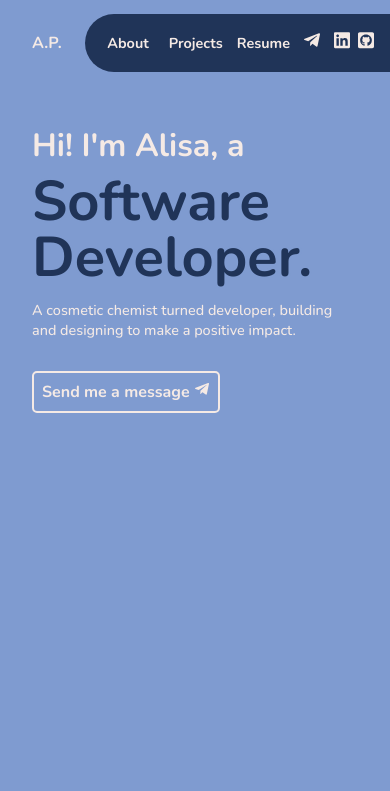
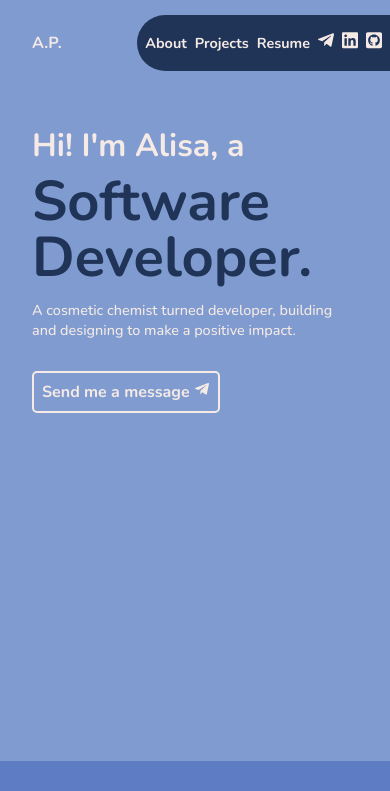
Before and after one commit to alisapromthep/portfolioV2, a React (Create React App) app: page / in a window 390 px wide. Shown: the top 791 px of the page. Built offline with nearby package versions, Linux system fonts and the light colour scheme.

Commit message:
fixes nav in mobile, and hero height in mobile

```diff
--- a/src/components/Connect/Connect.js
+++ b/src/components/Connect/Connect.js
@@ -14,8 +14,8 @@ const Connect = ({closeModal}) => {
         event.preventDefault();
 
         const name = event.target.name.value;
-        const email = event.target.name.value;
-        const message = event.target.name.value;
+        const email = event.target.email.value;
+        const message = event.target.message.value;
 
         const serviceId = `${process.env.REACT_APP_EMAILJS_SERVICE_ID}`;
         const templateId= `${process.env.REACT_APP_EMAILJS_TEMPLATE_ID}`;
--- a/src/components/FixNav/FixNav.scss
+++ b/src/components/FixNav/FixNav.scss
@@ -6,10 +6,13 @@
     display: flex;
     align-items: center;
     border-radius: 2rem 0 0 2rem;
-    padding: 0 0.5rem;
     position: fixed;
     right: 0px;
     z-index: 1;
+
+    @include tablet {
+        padding: 0 0.5rem;
+    }
 }
 
 .nav{
@@ -18,6 +21,7 @@
         text-decoration: none;
         border: none;
         font-size: 0.9rem;
+        padding:0;
 
         @include desktop{
             font-size: 1.2rem;
--- a/src/components/Hero/Hero.scss
+++ b/src/components/Hero/Hero.scss
@@ -3,7 +3,7 @@
 @use '../../styles/partials/animation' as *;
 
 .hero {
-    height: 90vh;
+    height: 80vh;
     @include mobile-padding;
     display: flex;
 
--- a/src/data/projectData.js
+++ b/src/data/projectData.js
@@ -62,7 +62,7 @@ export const projectData = [
         "id": 3,
         "name": "Virtual Wanderer",
         "img": virtualWanderHome,
-        "description": "24 hours pair-programming: A full stack React web application that takes you on a leisurely walk or an adventurous bike ride through your choices between 3 different cities. We built a RESTApi, containing pre-selected youtube videos for the applications. ",
+        "description": "24 hours pair-programming: A full stack React web application that takes you on a leisurely walk or a bike ride through different cities. We built a RESTApi, containing pre-selected youtube videos for the applications. ",
         "techIcon": [jsIcon, reactIcon, sassIcon, cssIcon,nodeIcon,expressIcon],
         "techstack": ["Javascript"," React" ,"SASS ", "CSS" , "NodeJs" ,"Express "],
         "links": [
```
